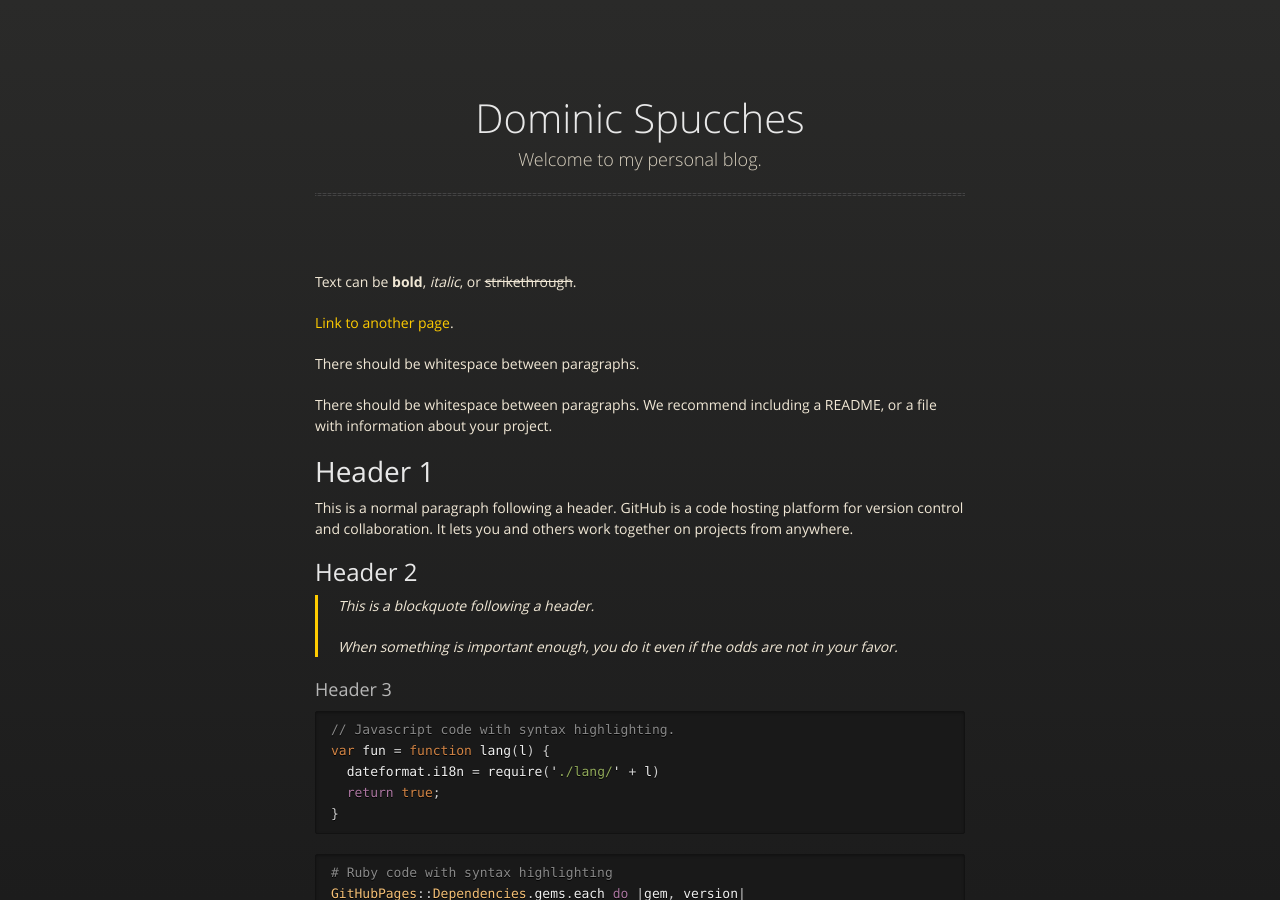
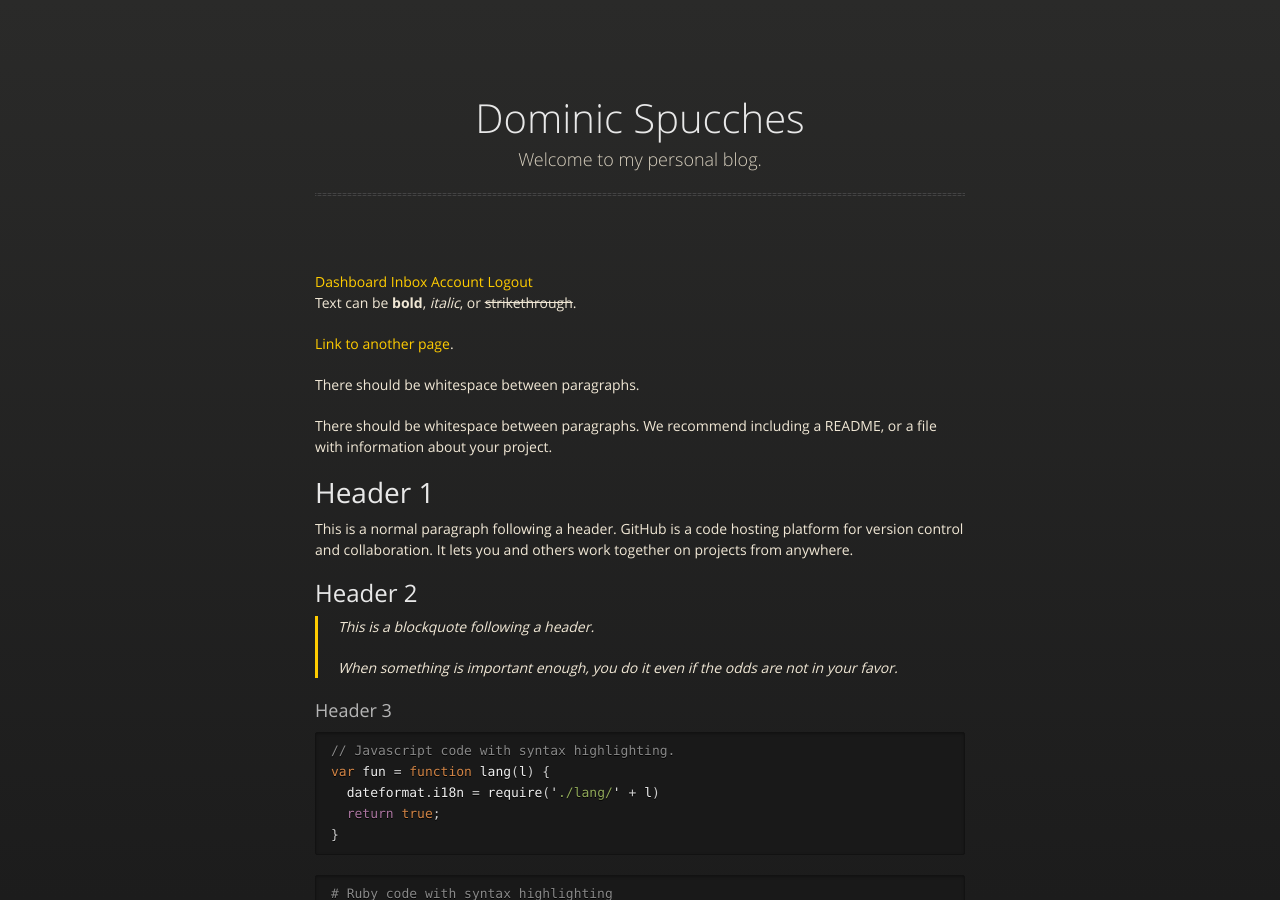
Before and after one commit to dspucches/dspucches.github.io, a Jekyll site: the page built from index.md, in a window 1280 px wide and 900 px high. Built offline with Jekyll 4.4.1, drawn with Linux system fonts in a browser that asks for light colours.

Commit message:
Update default.html

```diff
--- a/_layouts/default.html
+++ b/_layouts/default.html
@@ -38,8 +38,15 @@
           <h1>{{ site.title | default: site.github.repository_name }}</h1>
           <p>{{ site.description | default: site.github.project_tagline }}</p>
           <hr>
+
           <!--<span class="credits left">Project maintained by <a href="{{ site.github.owner_url }}">{{ site.github.owner_name }}</a></span>
           <span class="credits right">Hosted on GitHub Pages &mdash; Theme by <a href="https://twitter.com/mattgraham">mattgraham</a></span>-->
+        </div>
+        <div class="button-group minor-group">
+          <a href="#" class="button primary">Dashboard</a>
+          <a href="#" class="button">Inbox</a>
+          <a href="#" class="button">Account</a>
+          <a href="#" class="button">Logout</a>
         </div>
 
         {{ content }}
```
